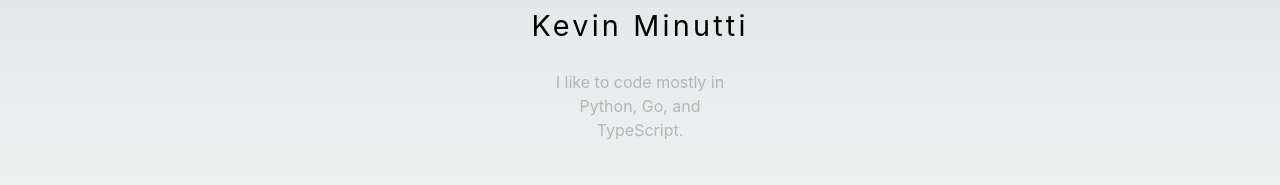
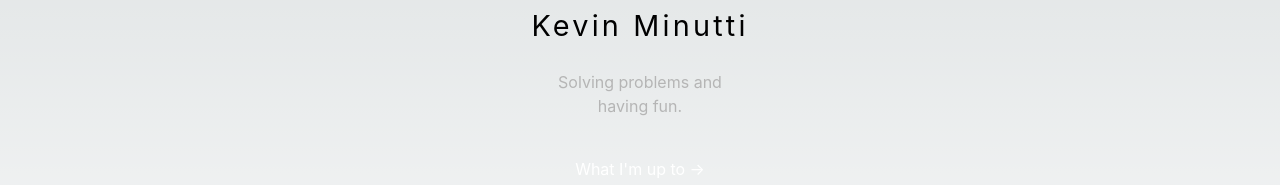
Before and after one commit to K-minutti/v1, a Next.js app: page / in a window 1280 px wide. Shown: the part 292-477 px from the top of the page. Built offline with nearby package versions, Linux system fonts and the light colour scheme.

Commit message:
Change home description

```diff
--- a/src/pages/index.tsx
+++ b/src/pages/index.tsx
@@ -25,7 +25,7 @@ export default function Home() {
 
 
         <p className={styles.title}>Kevin Minutti</p>
-        <p className={styles.description}>I like to code mostly in Python, Go, and TypeScript.</p>
+        <p className={styles.description}>Solving problems and having fun.</p>
 
           <div className={styles.grid}>
             <Link
```
